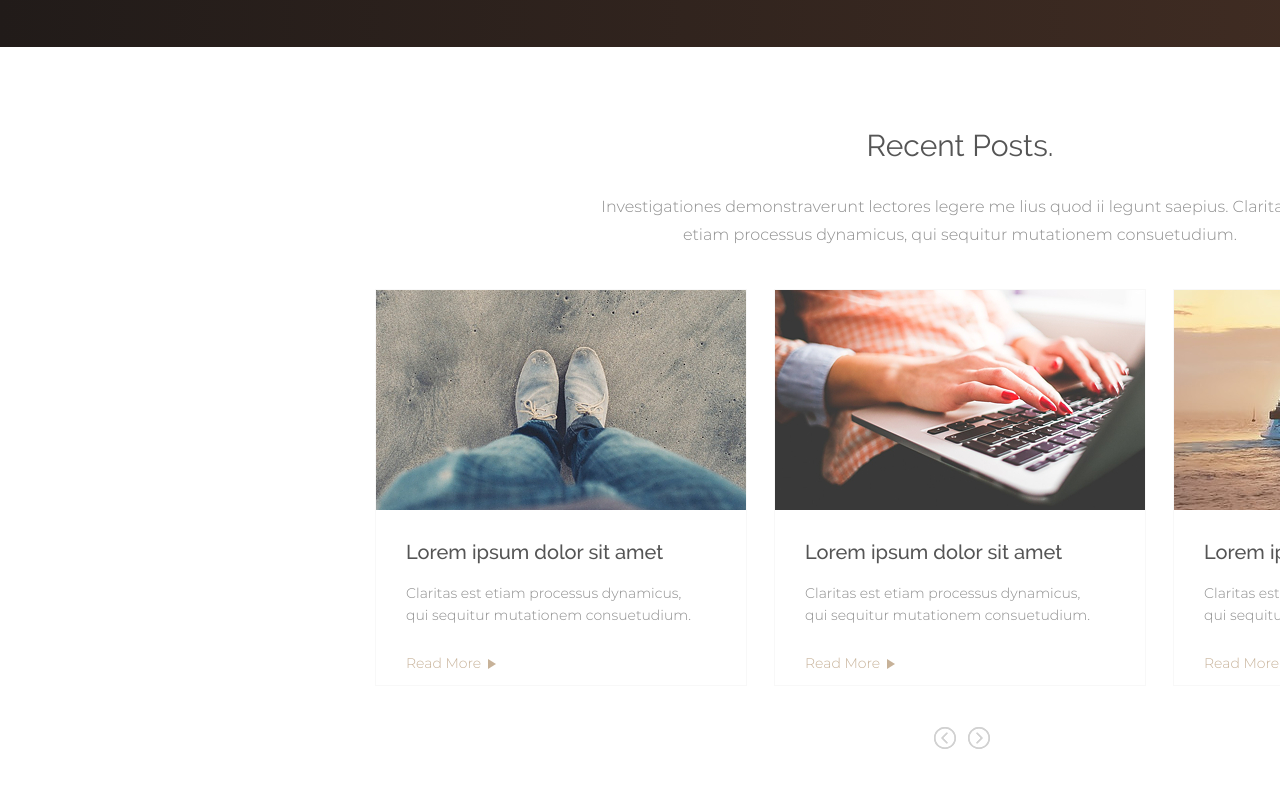
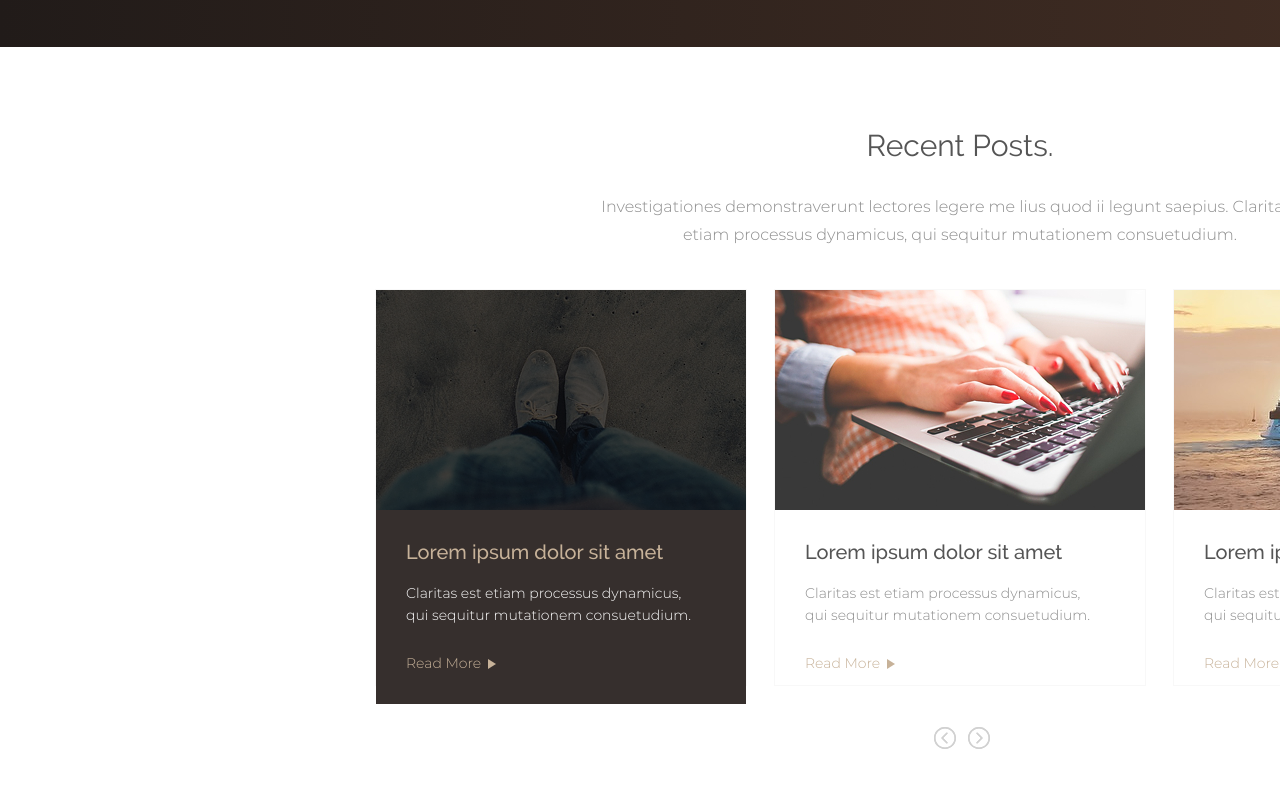
Before and after one commit to yukinochka/maket-2, a plain HTML site: page index.html in a window 1280 px wide. In both pictures the pointer is over the picture 561 px from the left and 5546 px from the top of the page. Shown: the part 5146-5934 px from the top of the page. Drawn offline with Linux system fonts and the light colour scheme.

Commit message:
Добавила hover для posts.

```diff
--- a/css/style.css
+++ b/css/style.css
@@ -1106,10 +1106,19 @@ input[type="search"]:focus {
 
 }
 
+.posts-content-item:hover .posts-content-img {
+    filter: brightness(30%);
+}
+
 .posts-content-text {
     width: 100%;
-    padding: 30px 0 0 30px;
+    padding: 30px 0 30px 30px;
     box-sizing: border-box;
+}
+
+.posts-content-item:hover .posts-content-text {
+    background-color: #362f2d;
+
 }
 
 .posts-content-title {
@@ -1121,6 +1130,10 @@ input[type="search"]:focus {
     display: block;
     margin: 0 0 19px 0;
 
+}
+
+.posts-content-item:hover .posts-content-title {
+    color: #c7b299;
 }
 
 .posts-content-p {
@@ -1135,6 +1148,10 @@ input[type="search"]:focus {
 
 }
 
+.posts-content-item:hover .posts-content-p {
+    color: #ffffff;
+}
+
 .posts-content-a {
     width: 74px;
     color: #c7b299;
@@ -1144,6 +1161,7 @@ input[type="search"]:focus {
     line-height: 20px;
     position: relative;
     text-decoration: none;
+
 }
 
 .posts-content-a::after {
--- a/index.html
+++ b/index.html
@@ -36,10 +36,10 @@
                         <li class="menu-list-item"><a href="#" class="menu-link">Contact</a></li>
                     </ul>
                     <button class="button-basket"></button>
-                    <form action="#" method="post">
-                        <input type="search" name="search-menu" id="search">
-                    </form>
                 </nav>
+                <form class="search-form" action="#" method="post">
+                    <input type="search" name="search-menu" id="search">
+                </form>
             </div>
             <section class="slider-carousel">
                 <a href="#" class="slider-arrow"></a>
```
Also changed, not shown: 1 other file.
